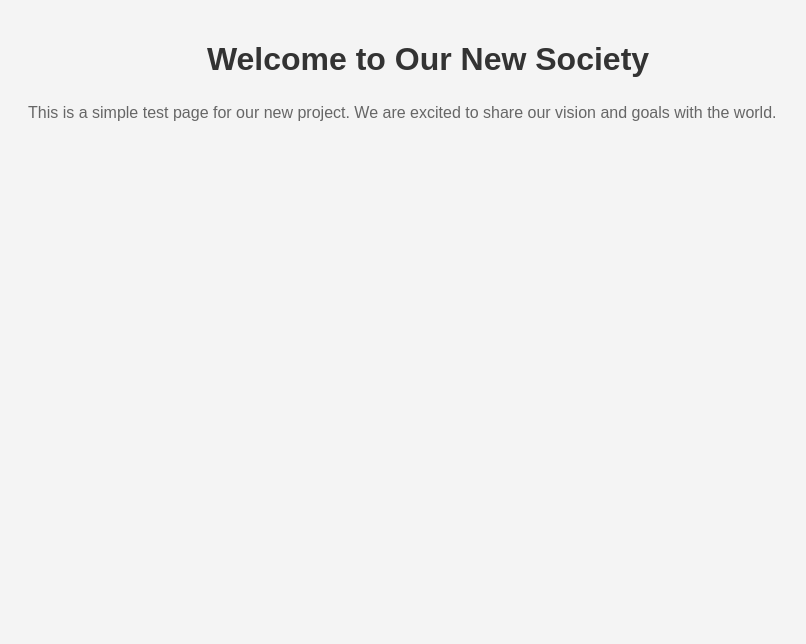
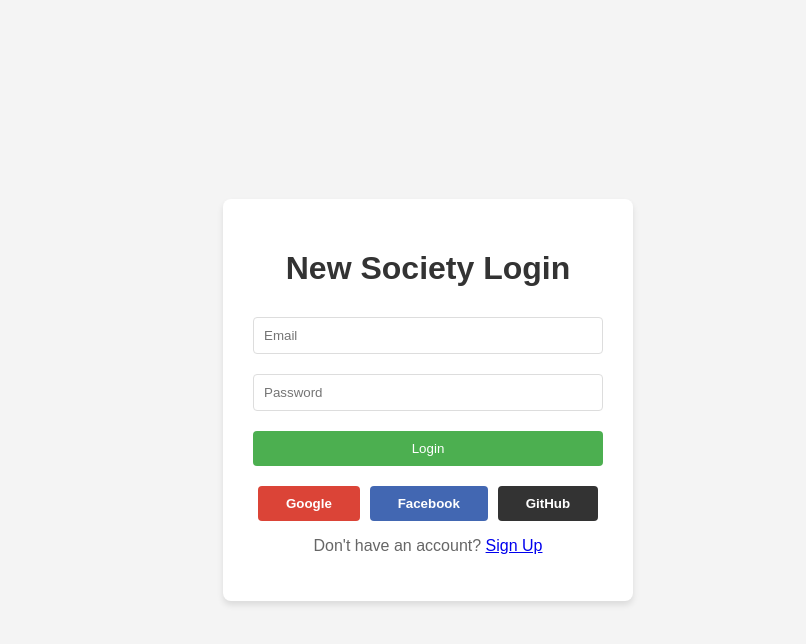
Before and after one commit to ecto10/new-society-test, a plain HTML site: page index.html in a window 1280 px wide. Shown: the whole page, without its empty margins (212-1018 px from the left). Drawn offline with Linux system fonts and the light colour scheme.

Commit message:
v1.1: Convert to login page with social media login options

```diff
--- a/index.html
+++ b/index.html
@@ -2,27 +2,96 @@
 <html lang="en">
 <head>
     <meta charset="UTF-8">
-    <title>New Society Test Page</title>
+    <title>New Society - Login</title>
     <style>
         body {
             font-family: Arial, sans-serif;
-            max-width: 800px;
-            margin: 0 auto;
-            padding: 20px;
             background-color: #f4f4f4;
+            display: flex;
+            justify-content: center;
+            align-items: center;
+            height: 100vh;
+            margin: 0;
         }
-        h1 {
-            color: #333;
+        .login-container {
+            background-color: white;
+            padding: 30px;
+            border-radius: 8px;
+            box-shadow: 0 4px 6px rgba(0, 0, 0, 0.1);
+            width: 350px;
             text-align: center;
         }
-        p {
-            line-height: 1.6;
+        .login-container h1 {
+            margin-bottom: 20px;
+            color: #333;
+        }
+        .login-form input {
+            width: 100%;
+            padding: 10px;
+            margin: 10px 0;
+            border: 1px solid #ddd;
+            border-radius: 4px;
+            box-sizing: border-box;
+        }
+        .login-btn {
+            width: 100%;
+            padding: 10px;
+            background-color: #4CAF50;
+            color: white;
+            border: none;
+            border-radius: 4px;
+            cursor: pointer;
+            margin-top: 10px;
+        }
+        .social-logins {
+            display: flex;
+            justify-content: space-between;
+            margin-top: 20px;
+        }
+        .social-btn {
+            flex-grow: 1;
+            padding: 10px;
+            margin: 0 5px;
+            border: none;
+            border-radius: 4px;
+            cursor: pointer;
+            color: white;
+            font-weight: bold;
+        }
+        .google-btn {
+            background-color: #DB4437;
+        }
+        .facebook-btn {
+            background-color: #4267B2;
+        }
+        .github-btn {
+            background-color: #333;
+        }
+        .signup-link {
+            margin-top: 15px;
             color: #666;
         }
     </style>
 </head>
 <body>
-    <h1>Welcome to Our New Society</h1>
-    <p>This is a simple test page for our new project. We are excited to share our vision and goals with the world.</p>
+    <div class="login-container">
+        <h1>New Society Login</h1>
+
+        <form class="login-form">
+            <input type="email" placeholder="Email" required>
+            <input type="password" placeholder="Password" required>
+            <button type="submit" class="login-btn">Login</button>
+        </form>
+
+        <div class="social-logins">
+            <button class="social-btn google-btn">Google</button>
+            <button class="social-btn facebook-btn">Facebook</button>
+            <button class="social-btn github-btn">GitHub</button>
+        </div>
+
+        <div class="signup-link">
+            <p>Don't have an account? <a href="#">Sign Up</a></p>
+        </div>
+    </div>
 </body>
 </html>
```
